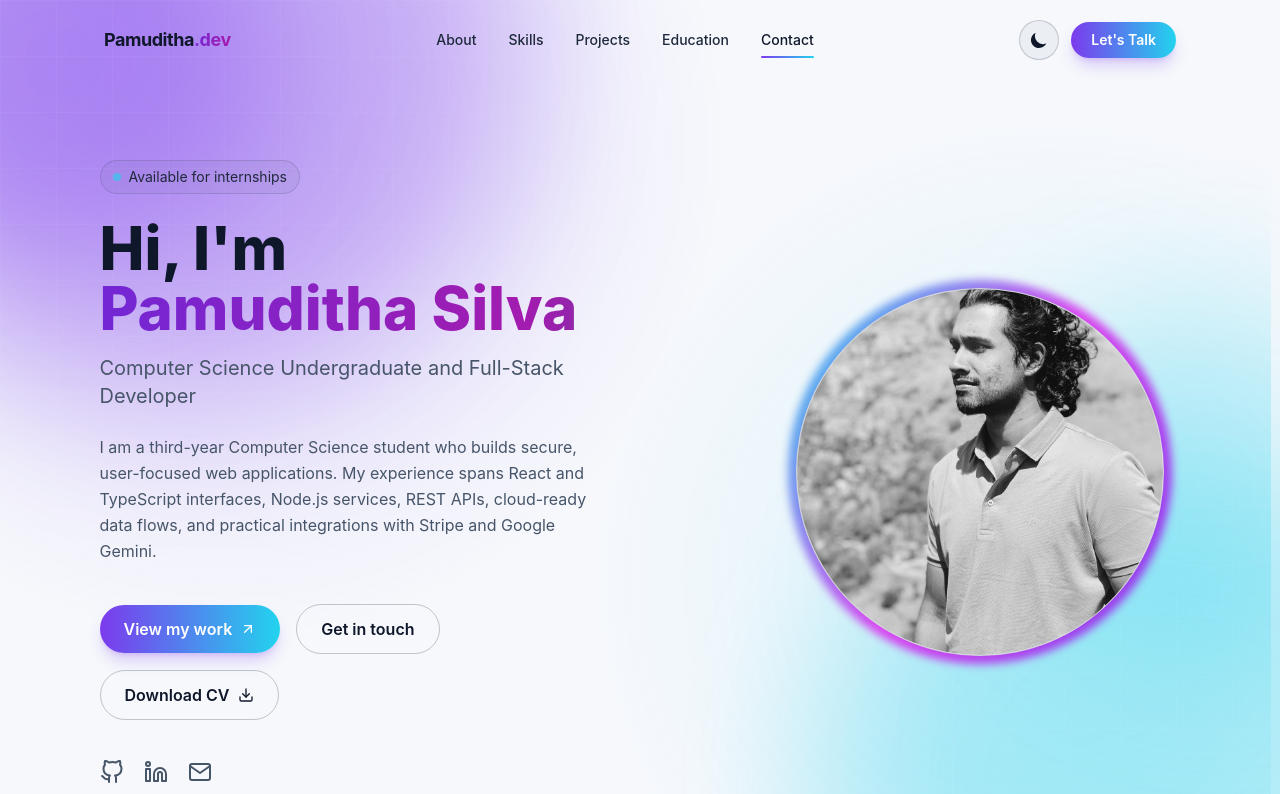
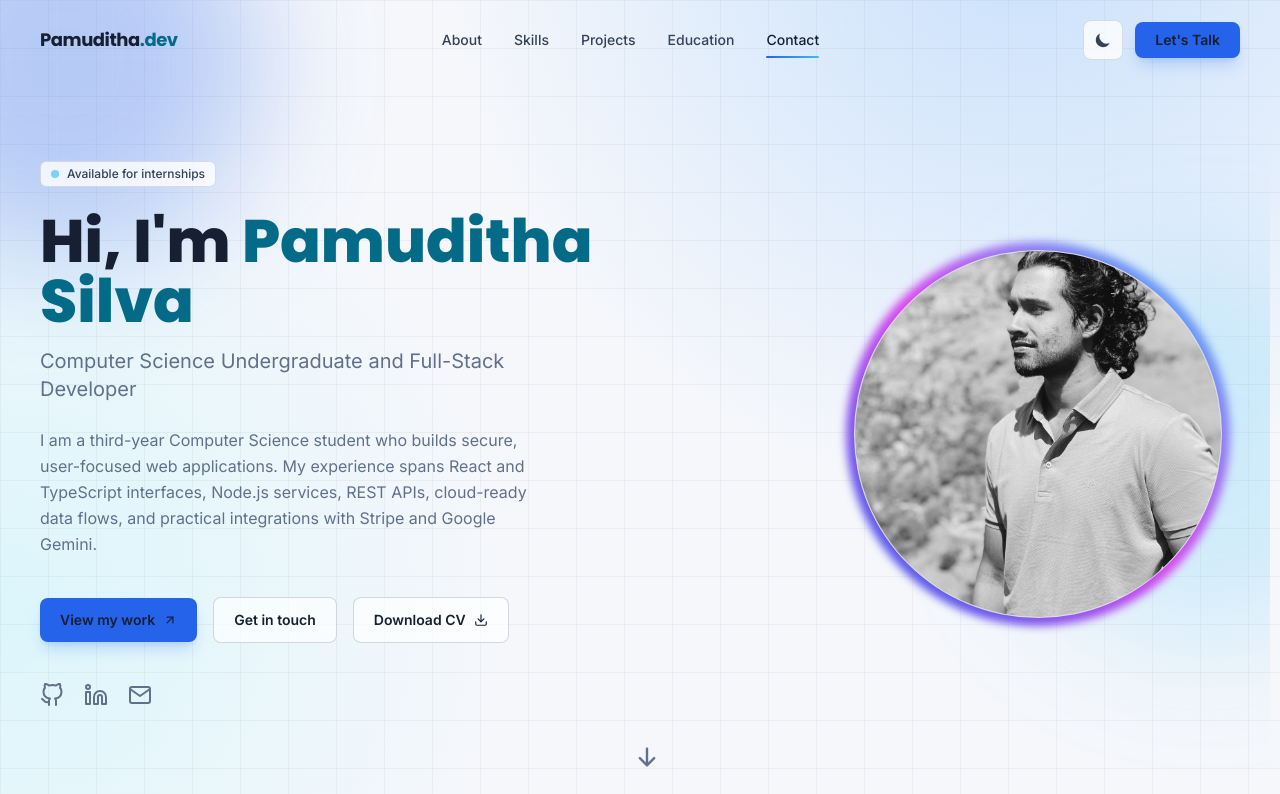
Before and after one commit to PamudithaSilva/My-Portfolio-Pamuditha, a React (Vite) app: page / in a window 1280 px wide. Shown: the top 794 px of the page. Built offline with nearby package versions, Linux system fonts and the light colour scheme; the HTML template or start-up script is replaced by a standard one.

Commit message:
Update theme colors and improve styling for better visual consistency and user experience

```diff
--- a/index.html
+++ b/index.html
@@ -5,7 +5,7 @@
     <link rel="icon" type="image/svg+xml" href="/favicon.svg" />
     <meta name="viewport" content="width=device-width, initial-scale=1.0" />
     <meta name="description" content="Pamuditha Silva - Computer Science Undergraduate & Full-Stack Developer Portfolio" />
-    <meta name="theme-color" content="#0a0a0f" />
+    <meta name="theme-color" content="#0b1220" />
     <meta property="og:title" content="Pamuditha Silva | Full-Stack Developer" />
     <meta property="og:description" content="Computer Science undergraduate building reliable, user-focused web applications." />
     <meta property="og:type" content="website" />
--- a/src/App.tsx
+++ b/src/App.tsx
@@ -8,18 +8,9 @@ import Contact from './components/Contact'
 import Footer from './components/Footer'
 
 function App() {
-  const handlePointerMove = (event: React.PointerEvent<HTMLDivElement>) => {
-    if (event.pointerType !== 'mouse') return
-
-    event.currentTarget.style.setProperty('--pointer-x', `${event.clientX}px`)
-    event.currentTarget.style.setProperty('--pointer-y', `${event.clientY}px`)
-  }
-
   return (
-    <div className="relative isolate min-h-screen overflow-x-clip" onPointerMove={handlePointerMove}>
-      <div className="ambient-background" aria-hidden="true">
-        <span className="cursor-glow" />
-      </div>
+    <div className="relative isolate min-h-screen overflow-x-clip">
+      <div className="ambient-background" aria-hidden="true" />
       <a href="#main-content" className="sr-only focus:not-sr-only focus:fixed focus:left-5 focus:top-5 focus:z-[60] btn-primary">
         Skip to content
       </a>
--- a/src/index.css
+++ b/src/index.css
@@ -3,301 +3,63 @@
 @tailwind utilities;
 
 @layer base {
-  *, *::before, *::after {
-    box-sizing: border-box;
-  }
-
-  html {
-    scroll-behavior: smooth;
-    background: #09090f;
-    scrollbar-gutter: stable;
-  }
-
-  body {
-    @apply bg-base text-slate-200 font-sans antialiased;
-    min-width: 320px;
-    font-synthesis: none;
-    -webkit-font-smoothing: antialiased;
-    -moz-osx-font-smoothing: grayscale;
-    background-image:
-      radial-gradient(circle at 12% 0%, rgba(124, 58, 237, 0.14), transparent 30rem),
-      radial-gradient(circle at 88% 18%, rgba(34, 211, 238, 0.1), transparent 26rem);
-  }
-
-  ::selection {
-    background: rgba(34, 211, 238, 0.3);
-    color: #fff;
-  }
-
-  html.light {
-    background: #f6f8fc;
-  }
-
-  html.light body {
-    background-color: #f6f8fc;
-    background-image:
-      radial-gradient(circle at 12% 0%, rgba(124, 58, 237, 0.16), transparent 30rem),
-      radial-gradient(circle at 88% 18%, rgba(34, 211, 238, 0.13), transparent 26rem);
-  }
-
-  #root {
-    min-height: 100vh;
-    overflow-x: clip;
-  }
-
-  img {
-    display: block;
-    max-width: 100%;
-  }
-
-  h1, h2, h3, h4 {
-    @apply font-display;
-  }
-
-  a, button {
-    @apply focus-visible:outline-none focus-visible:ring-2 focus-visible:ring-accent2 focus-visible:ring-offset-2 focus-visible:ring-offset-base;
-  }
-
-  section[id] {
-    scroll-margin-top: 5.5rem;
-  }
+  :root { color-scheme: dark; }
+  *, *::before, *::after { box-sizing: border-box; }
+  html { scroll-behavior: smooth; background: #0b1220; scrollbar-gutter: stable; }
+  body { @apply bg-base font-sans text-slate-200 antialiased; min-width: 320px; font-synthesis: none; -webkit-font-smoothing: antialiased; -moz-osx-font-smoothing: grayscale; }
+  #root { min-height: 100vh; overflow-x: clip; }
+  img { display: block; max-width: 100%; }
+  h1, h2, h3, h4 { @apply font-display; }
+  a, button { @apply focus-visible:outline-none focus-visible:ring-2 focus-visible:ring-accent2 focus-visible:ring-offset-2 focus-visible:ring-offset-base; }
+  section[id] { scroll-margin-top: 5.75rem; }
+  ::selection { background: rgba(56, 189, 248, 0.32); color: #fff; }
 }
 
 @layer utilities {
   .ambient-background {
-    position: fixed;
-    inset: 0;
-    z-index: -1;
-    overflow: hidden;
-    pointer-events: none;
-    background:
-      radial-gradient(circle at 18% 18%, rgba(124, 58, 237, 0.16), transparent 31rem),
-      radial-gradient(circle at 82% 72%, rgba(34, 211, 238, 0.12), transparent 29rem);
+    position: fixed; inset: 0; z-index: -1; pointer-events: none; background-color: #0b1220;
+    background-image: linear-gradient(rgba(148, 163, 184, 0.035) 1px, transparent 1px), linear-gradient(90deg, rgba(148, 163, 184, 0.035) 1px, transparent 1px), radial-gradient(circle at 80% -10%, rgba(30, 64, 175, 0.20), transparent 36rem), radial-gradient(circle at 0% 76%, rgba(14, 116, 144, 0.12), transparent 31rem);
+    background-size: 48px 48px, 48px 48px, auto, auto;
   }
-
-  .ambient-background::before,
-  .ambient-background::after {
-    content: '';
-    position: absolute;
-    width: 52vmax;
-    height: 52vmax;
-    border-radius: 9999px;
-    filter: blur(72px);
-    opacity: 0.28;
-    will-change: transform;
-  }
-
-  .ambient-background::before {
-    top: -24vmax;
-    left: -18vmax;
-    background: #7c3aed;
-    animation: ambient-drift-one 20s ease-in-out infinite alternate;
-  }
-
-  .ambient-background::after {
-    right: -20vmax;
-    bottom: -27vmax;
-    background: #22d3ee;
-    animation: ambient-drift-two 24s ease-in-out infinite alternate;
-  }
-
-  .cursor-glow {
-    position: fixed;
-    top: var(--pointer-y, 50vh);
-    left: var(--pointer-x, 50vw);
-    width: 28rem;
-    height: 28rem;
-    border-radius: 9999px;
-    background: radial-gradient(circle, rgba(255, 255, 255, 0.09), rgba(124, 58, 237, 0.05) 34%, transparent 70%);
-    transform: translate3d(-50%, -50%, 0);
-    transition: top 180ms ease-out, left 180ms ease-out;
-    will-change: top, left;
-  }
-
-  .profile-ring {
-    animation: profile-ring-spin 9s linear infinite;
-    will-change: transform;
-  }
-
-  .gradient-text {
-    @apply bg-clip-text text-transparent bg-gradient-to-r from-accent via-fuchsia-400 to-accent2 bg-[length:200%_200%] animate-gradient-move;
-  }
-
-  .glass {
-    @apply bg-white/[0.045] backdrop-blur-xl border border-white/10 rounded-2xl shadow-2xl shadow-black/10;
-    transform: translateZ(0);
-  }
-
-  .section-container {
-    @apply w-full max-w-6xl mx-auto px-5 sm:px-6 lg:px-8 xl:px-10 py-14 sm:py-16 md:py-[4.5rem] lg:py-20;
-  }
-
-  .theme-toggle {
-    @apply inline-flex h-10 w-10 items-center justify-center rounded-full border border-white/15 bg-white/5 text-xl text-slate-200 transition-all duration-300 hover:-translate-y-0.5 hover:border-accent2/60 hover:bg-white/10 hover:text-accent2;
-  }
-
-  .nav-link-active {
-    color: #fff;
-  }
-
-  .nav-mobile-active {
-    @apply bg-white/10 text-white;
-  }
-
-  .btn-primary {
-    @apply inline-flex items-center justify-center gap-2 px-6 py-3 rounded-full bg-gradient-to-r from-accent to-accent2 text-white font-semibold shadow-lg shadow-accent/25 hover:-translate-y-0.5 hover:shadow-accent/40 transition-all duration-300;
-  }
-
-  .btn-outline {
-    @apply inline-flex items-center justify-center gap-2 px-6 py-3 rounded-full border border-white/20 text-slate-200 font-semibold hover:bg-white/10 hover:border-white/30 transition-all duration-300;
-  }
-
-  .chip {
-    @apply px-3 py-1.5 text-sm rounded-full bg-white/5 border border-white/10 text-slate-300 transition-colors duration-200;
-  }
-
-  .eyebrow {
-    @apply text-accent2 font-semibold mb-2 tracking-[0.18em] text-xs uppercase;
-  }
-
-  .section-title {
-    @apply text-3xl md:text-4xl font-bold tracking-tight;
-    text-wrap: balance;
-  }
+  .cursor-glow { display: none; }
+  .section-container { @apply mx-auto w-full max-w-7xl px-5 py-16 sm:px-8 sm:py-20 lg:px-10 lg:py-24; }
+  .content-rule { @apply border-t border-white/10; }
+  .surface { @apply rounded-2xl border border-white/10 bg-white/[0.035] shadow-[0_16px_50px_rgba(0,0,0,0.14)]; }
+  .eyebrow { @apply mb-3 font-mono text-xs font-medium uppercase tracking-[0.16em] text-accent2; }
+  .section-title { @apply text-3xl font-bold tracking-[-0.04em] text-white sm:text-4xl md:text-5xl; text-wrap: balance; }
+  .gradient-text { color: #7dd3fc; }
+  .btn-primary { @apply inline-flex items-center justify-center gap-2 rounded-lg bg-accent px-5 py-3 text-sm font-semibold text-white shadow-lg shadow-accent/20 transition-all duration-200 hover:-translate-y-0.5 hover:bg-blue-600 hover:shadow-accent/30; }
+  .btn-outline { @apply inline-flex items-center justify-center gap-2 rounded-lg border border-white/15 bg-white/[0.025] px-5 py-3 text-sm font-semibold text-slate-200 transition-all duration-200 hover:-translate-y-0.5 hover:border-white/30 hover:bg-white/[0.07]; }
+  .chip { @apply inline-flex items-center rounded-md border border-white/10 bg-white/[0.045] px-2.5 py-1 text-xs font-medium text-slate-300; }
+  .theme-toggle { @apply inline-flex h-10 w-10 items-center justify-center rounded-lg border border-white/15 bg-white/[0.025] text-lg text-slate-300 transition-colors hover:border-white/30 hover:bg-white/[0.08] hover:text-white; }
+  .nav-link-active { color: #fff; }
+  .nav-mobile-active { @apply bg-white/[0.08] text-white; }
 }
 
-::-webkit-scrollbar { width: 9px; }
-::-webkit-scrollbar-track { background: #0a0a0f; }
-::-webkit-scrollbar-thumb { background: linear-gradient(180deg, #7c3aed, #22d3ee); border-radius: 8px; }
+html.light { background: #f5f7fb; color-scheme: light; }
+html.light body { background: #f5f7fb; color: #172033; }
+html.light .ambient-background { background-color: #f5f7fb; background-image: linear-gradient(rgba(71, 85, 105, 0.06) 1px, transparent 1px), linear-gradient(90deg, rgba(71, 85, 105, 0.06) 1px, transparent 1px), radial-gradient(circle at 80% -10%, rgba(147, 197, 253, 0.45), transparent 36rem), radial-gradient(circle at 0% 76%, rgba(165, 243, 252, 0.32), transparent 31rem); }
+html.light .bg-base { background-color: #f5f7fb; }
+html.light .bg-base\/80 { background-color: rgba(245, 247, 251, 0.84); }
+html.light .text-white, html.light .text-slate-200 { color: #172033; }
+html.light .text-slate-300 { color: #344158; }
+html.light .text-slate-400, html.light .text-slate-500 { color: #61708a; }
+html.light .text-accent2, html.light .gradient-text { color: #036b87; }
+html.light .surface { background: rgba(255,255,255,0.76); border-color: rgba(71,85,105,0.16); box-shadow: 0 16px 50px rgba(30,41,59,0.08); }
+html.light .chip, html.light .theme-toggle { background: rgba(255,255,255,0.78); border-color: rgba(71,85,105,0.18); color: #344158; }
+html.light .border-white\/10 { border-color: rgba(71,85,105,0.16); }
+html.light .border-white\/15 { border-color: rgba(71,85,105,0.22); }
+html.light .bg-white\/\[0\.025\] { background-color: rgba(255,255,255,0.66); }
+html.light .bg-white\/\[0\.035\], html.light .bg-white\/\[0\.045\] { background-color: rgba(255,255,255,0.7); }
+html.light .bg-white\/\[0\.08\] { background-color: rgba(15,23,42,0.07); }
+html.light .btn-outline { border-color: rgba(71,85,105,0.22); color: #172033; background: rgba(255,255,255,0.68); }
+html.light .btn-outline:hover { background: rgba(255,255,255,0.95); border-color: rgba(71,85,105,0.38); }
+html.light .nav-link-active, html.light .nav-mobile-active { color: #172033; }
+html.light .nav-mobile-active { background: rgba(15,23,42,0.07); }
+html.light .hover\:text-white:hover { color: #172033; }
 
-@keyframes ambient-drift-one {
-  from { transform: translate3d(0, 0, 0) scale(1); }
-  to { transform: translate3d(24vw, 18vh, 0) scale(1.18); }
-}
+::-webkit-scrollbar { width: 10px; }
+::-webkit-scrollbar-track { background: #0b1220; }
+::-webkit-scrollbar-thumb { background: #2563eb; border-radius: 10px; }
 
-@keyframes ambient-drift-two {
-  from { transform: translate3d(0, 0, 0) scale(1); }
-  to { transform: translate3d(-22vw, -20vh, 0) scale(1.14); }
-}
-
-@keyframes profile-ring-spin {
-  from { transform: rotate(0deg); }
-  to { transform: rotate(360deg); }
-}
-
-@layer base {
-  html.light body {
-    color: #0f172a;
-  }
-
-  html.light .bg-base {
-    background-color: #f6f8fc;
-  }
-
-  html.light .bg-base\/80 {
-    background-color: rgba(246, 248, 252, 0.82);
-  }
-
-  html.light .bg-base\/40 {
-    background-color: rgba(246, 248, 252, 0.54);
-  }
-
-  html.light .bg-base\/75 {
-    background-color: rgba(246, 248, 252, 0.8);
-  }
-
-  html.light .text-slate-200 {
-    color: #0f172a;
-  }
-
-  html.light .text-slate-300 {
-    color: #1e293b;
-  }
-
-  html.light .text-slate-400,
-  html.light .text-slate-500 {
-    color: #475569;
-  }
-
-  html.light .text-accent2 {
-    color: #0f6b82;
-  }
-
-  html.light .gradient-text {
-    background-image: linear-gradient(90deg, #6d28d9, #a21caf, #0f6b82);
-  }
-
-  html.light ::selection {
-    background: #0f6b82;
-    color: #fff;
-  }
-
-  html.light .glass {
-    background-color: rgba(255, 255, 255, 0.78);
-    border-color: rgba(51, 65, 85, 0.2);
-    box-shadow: 0 20px 42px rgba(51, 65, 85, 0.11);
-  }
-
-  html.light .chip,
-  html.light .theme-toggle {
-    background-color: rgba(255, 255, 255, 0.78);
-    border-color: rgba(51, 65, 85, 0.24);
-    color: #1e293b;
-  }
-
-  html.light .border-white\/10 {
-    border-color: rgba(51, 65, 85, 0.18);
-  }
-
-  html.light .border-white\/20 {
-    border-color: rgba(51, 65, 85, 0.28);
-  }
-
-  html.light .bg-white\/5 {
-    background-color: rgba(71, 85, 105, 0.06);
-  }
-
-  html.light .bg-white\/10,
-  html.light .hover\:bg-white\/10:hover,
-  html.light .nav-mobile-active {
-    background-color: rgba(71, 85, 105, 0.1);
-  }
-
-  html.light .hover\:text-white:hover,
-  html.light .nav-link-active,
-  html.light .nav-mobile-active {
-    color: #0f172a;
-  }
-
-  html.light .btn-outline {
-    border-color: rgba(51, 65, 85, 0.3);
-    color: #0f172a;
-  }
-
-  html.light .btn-outline:hover {
-    background-color: rgba(15, 107, 130, 0.08);
-    border-color: rgba(15, 107, 130, 0.48);
-    color: #0f172a;
-  }
-
-  html.light .theme-toggle:hover {
-    border-color: rgba(14, 116, 144, 0.6);
-    background-color: rgba(14, 116, 144, 0.08);
-    color: #0e7490;
-  }
-}
-
-@media (prefers-reduced-motion: reduce) {
-  *, *::before, *::after {
-    animation-duration: 0.01ms !important;
-    animation-iteration-count: 1 !important;
-    scroll-behavior: auto !important;
-    transition-duration: 0.01ms !important;
-  }
-}
-
-@media (hover: none) {
-  .cursor-glow {
-    display: none;
-  }
-}
+@media (prefers-reduced-motion: reduce) { *, *::before, *::after { animation-duration: 0.01ms !important; animation-iteration-count: 1 !important; scroll-behavior: auto !important; transition-duration: 0.01ms !important; } }
--- a/tailwind.config.js
+++ b/tailwind.config.js
@@ -4,16 +4,16 @@ export default {
   theme: {
     extend: {
       colors: {
-        base: '#0a0a0f',
-        surface: '#12131a',
-        accent: '#7c3aed',
-        accent2: '#22d3ee',
+        base: '#0b1220',
+        surface: '#111b2e',
+        accent: '#2563eb',
+        accent2: '#38bdf8',
       },
       fontFamily: {
         // Apple platforms resolve -apple-system to San Francisco and switch
         // between SF Pro Text and SF Pro Display at the appropriate size.
-        sans: ['-apple-system', 'BlinkMacSystemFont', '"SF Pro Text"', '"SF Pro Display"', 'Inter', 'ui-sans-serif', 'system-ui', 'sans-serif'],
-        display: ['"SF Pro Display"', '-apple-system', 'BlinkMacSystemFont', 'Inter', 'ui-sans-serif', 'system-ui', 'sans-serif'],
+        sans: ['Inter', '-apple-system', 'BlinkMacSystemFont', 'ui-sans-serif', 'system-ui', 'sans-serif'],
+        display: ['Poppins', 'Inter', '-apple-system', 'BlinkMacSystemFont', 'ui-sans-serif', 'system-ui', 'sans-serif'],
         mono: ['"SF Mono"', 'SFMono-Regular', 'ui-monospace', 'Consolas', '"Liberation Mono"', 'monospace'],
       },
       animation: {
```
